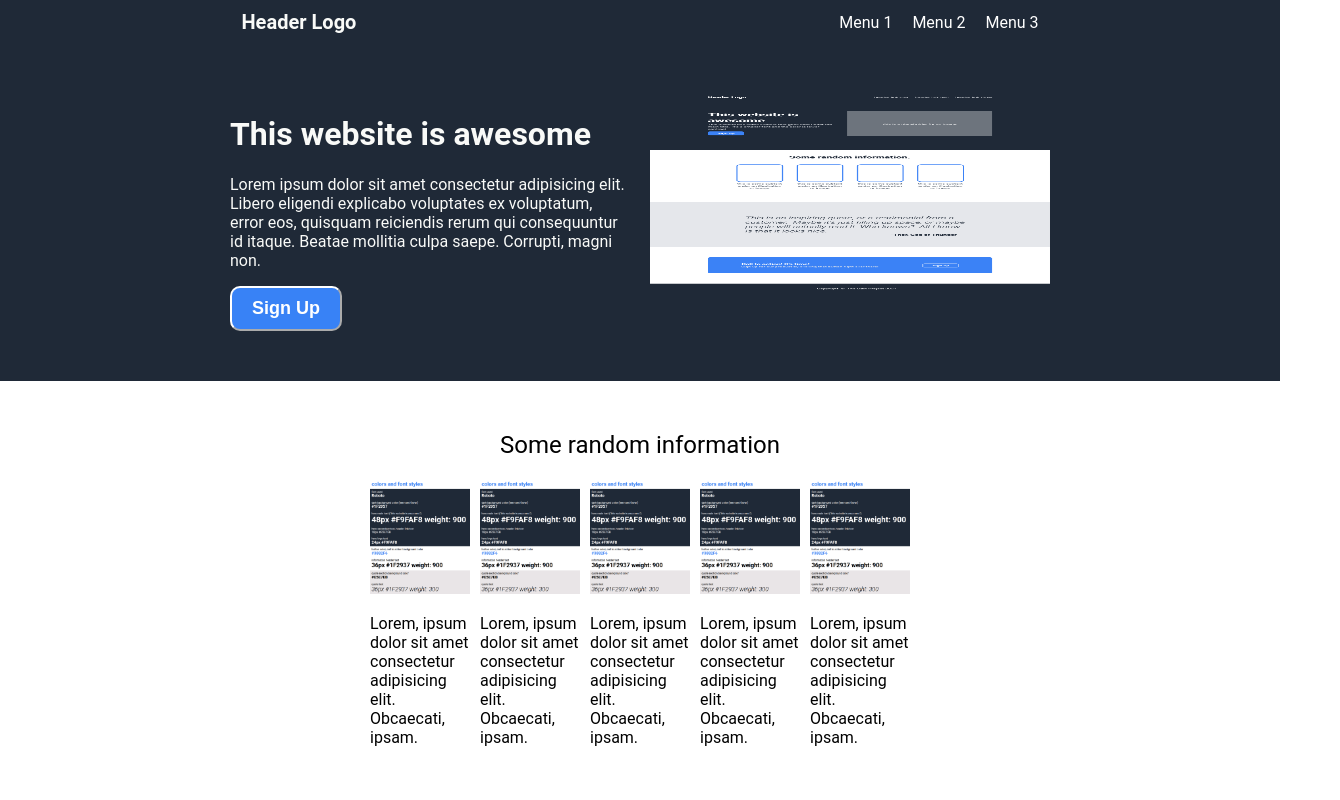
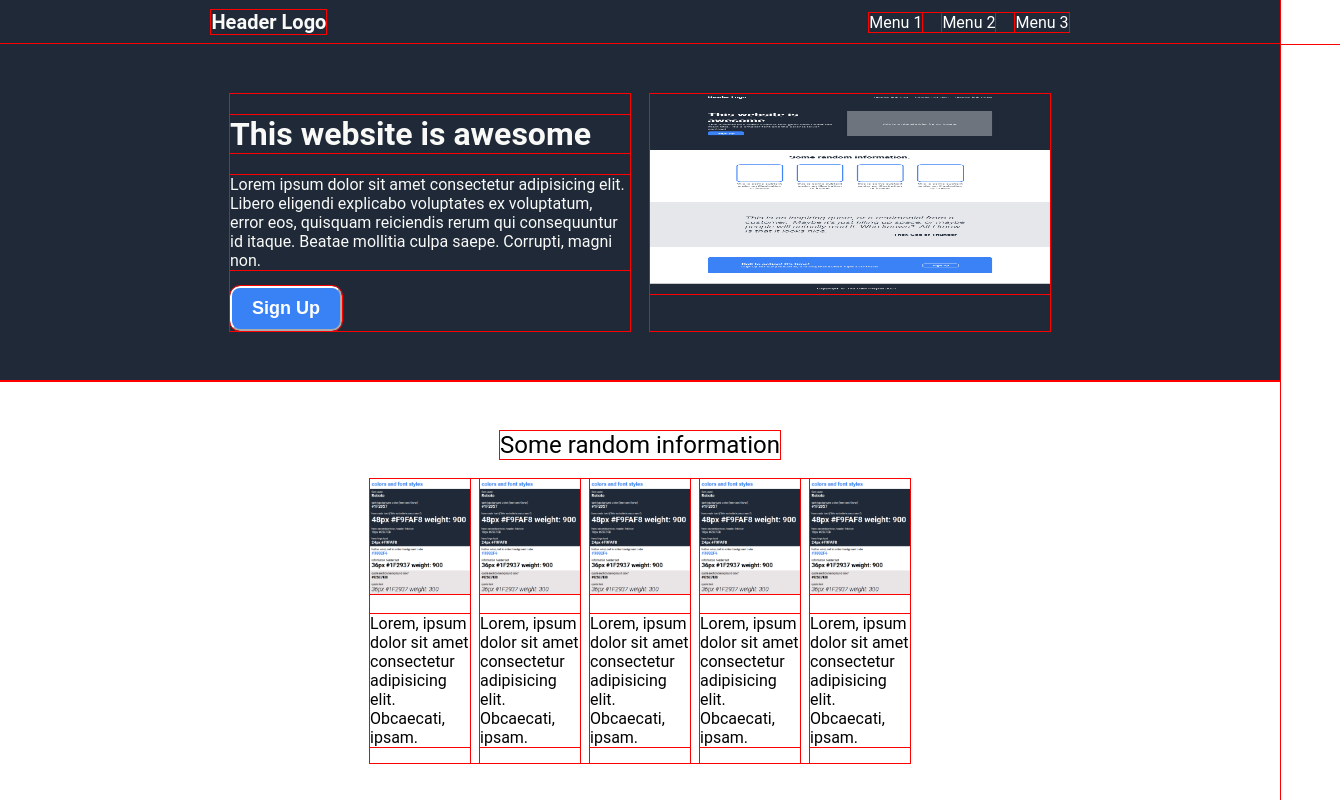
Before and after one commit to yrumfan/landing-page-farm-01, a plain HTML site: page index.html in a window 1280 px wide. Shown: the top 800 px of the page, 1340 px wide, since content can reach past the window. Drawn offline with Linux system fonts and the light colour scheme.

Commit message:
Add header-content
Add another container between [header] and [logo, menu]

```diff
--- a/index.html
+++ b/index.html
@@ -8,6 +8,7 @@
 </head>
 <body>
     <div class="header">
+        <div class="header-content">
             <div class="logo">Header Logo</div>
             <div class="menu">
                 <ul>
@@ -15,6 +16,7 @@
                     <li><a href="#">Menu 2</a></li>
                     <li><a href="#">Menu 3</a></li>
                 </ul>
+            </div>
         </div>
     </div>
     <div class="hero">
--- a/style.css
+++ b/style.css
@@ -1,6 +1,6 @@
-/* *   {
+*   {
     outline: 1px solid red;
-} */
+}
 body    {
     display: flex;
     flex-direction: column;
@@ -17,10 +17,17 @@ body    {
 }
 .header {
     display: flex;
+    justify-content: center;
+    align-items: center;
+}
+.header-content {
+    display: flex;
     justify-content: space-around;
     align-items: center;
     padding: 10px 0;
     margin: 0;
+    width: 1400px;
+    flex-shrink: 0;
 }
 .logo   {
     font-weight: bold;
```
Lines whose indentation alone changed are shown as unchanged.
